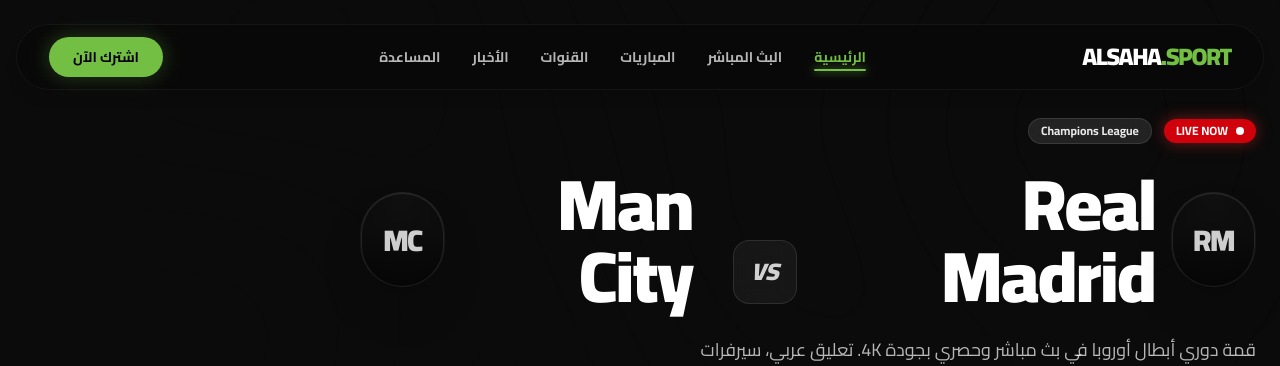
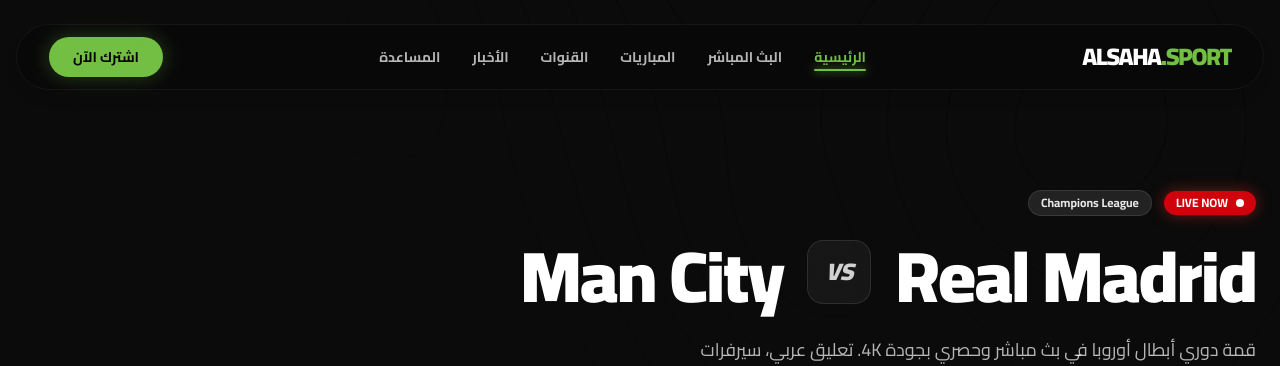
Before and after one commit to Abdallayasseer/Alsahasport-front, a Next.js app: page / in a window 1280 px wide. Shown: the top 366 px of the page. Built offline with nearby package versions, Linux system fonts and the light colour scheme.

Commit message:
style: remove images from hero leaving only text

```diff
--- a/src/components/home/HomeHero.tsx
+++ b/src/components/home/HomeHero.tsx
@@ -44,36 +44,22 @@
                 </span>
              </div>
 
-             {/* Matchup Visual (Logos + Text) */}
-             <div className="flex flex-col md:flex-row items-center md:items-end gap-6 md:gap-10 mb-6">
+             {/* Matchup Visual (Text Only) */}
+             <div className="flex flex-col md:flex-row items-center md:items-end gap-2 md:gap-6 mb-6">
                 {/* Home Team */}
-                <div className="flex items-center gap-4">
-                     <div className="relative w-16 h-16 md:w-24 md:h-24 rounded-full bg-gradient-to-b from-white/10 to-transparent p-[1px]">
-                        <div className="w-full h-full rounded-full bg-black/50 backdrop-blur-md flex items-center justify-center border border-white/10 shadow-2xl">
-                              <span className="text-xl md:text-3xl font-black text-white/80 uppercase tracking-tighter">RM</span>
-                        </div>
-                     </div>
                  <h1 className="text-4xl md:text-7xl font-black text-white leading-none tracking-tight">
                     Real Madrid
                  </h1>
-                </div>
 
                 {/* VS Badge */}
-                <div className="flex items-center justify-center w-12 h-12 md:w-16 md:h-16 rounded-2xl bg-white/5 border border-white/10 backdrop-blur-md rotate-3 md:rotate-0 md:mb-2 shrink-0">
+                <div className="flex items-center justify-center w-12 h-12 md:w-16 md:h-16 rounded-2xl bg-white/5 border border-white/10 backdrop-blur-md rotate-3 md:rotate-0 md:mb-2 shrink-0 my-2 md:my-0">
                     <span className="font-black italic text-xl md:text-2xl text-white/80">VS</span>
                 </div>
 
                 {/* Away Team */}
-                <div className="flex items-center gap-4 flex-row-reverse md:flex-row">
                  <h1 className="text-4xl md:text-7xl font-black text-white leading-none tracking-tight text-right">
                     Man City
                  </h1>
-                     <div className="relative w-16 h-16 md:w-24 md:h-24 rounded-full bg-gradient-to-b from-white/10 to-transparent p-[1px]">
-                        <div className="w-full h-full rounded-full bg-black/50 backdrop-blur-md flex items-center justify-center border border-white/10 shadow-2xl">
-                              <span className="text-xl md:text-3xl font-black text-white/80 uppercase tracking-tighter">MC</span>
-                        </div>
-                     </div>
-                </div>
              </div>
 
              {/* Meta Info */}
```
Lines whose indentation alone changed are shown as unchanged.
